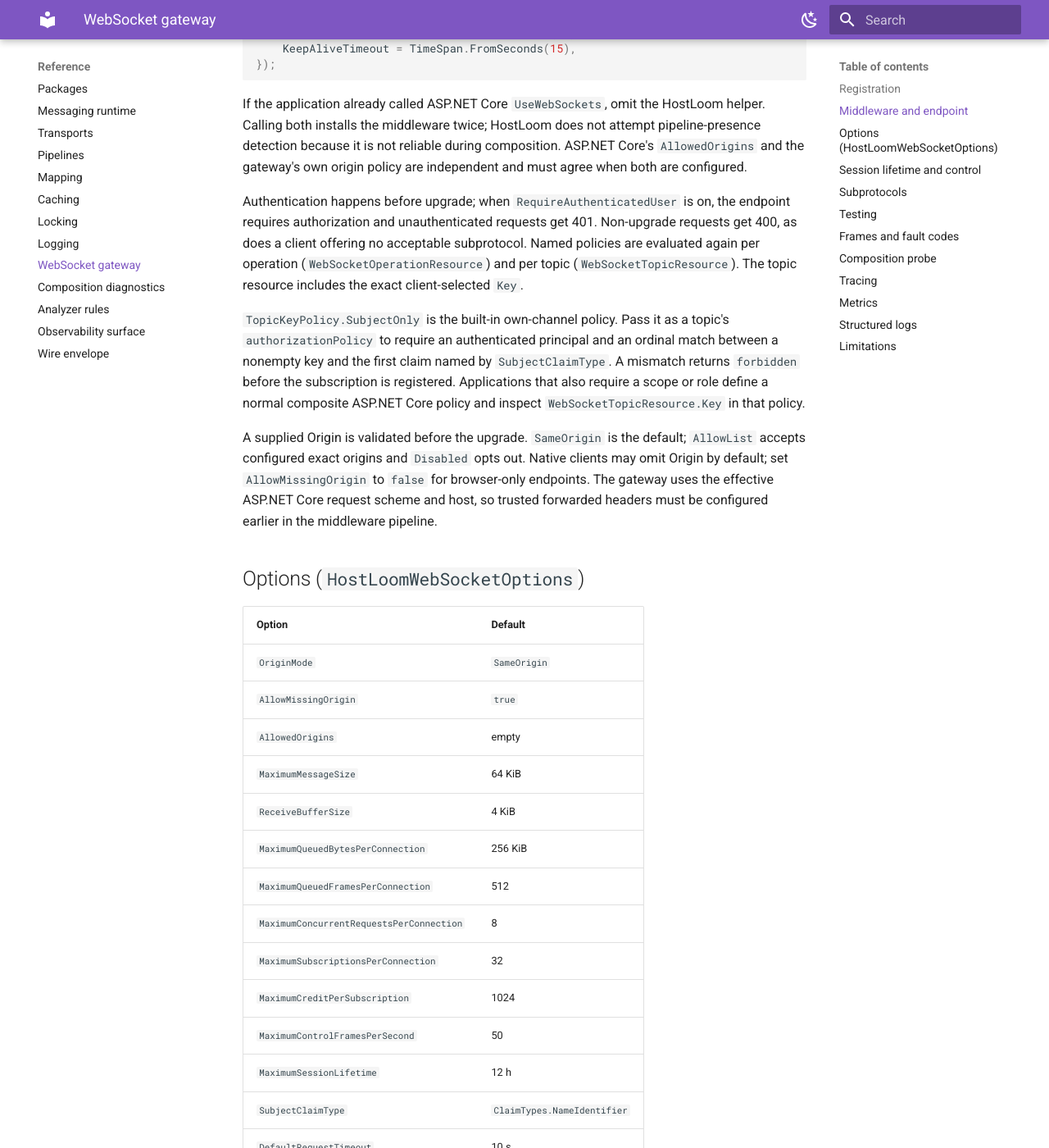
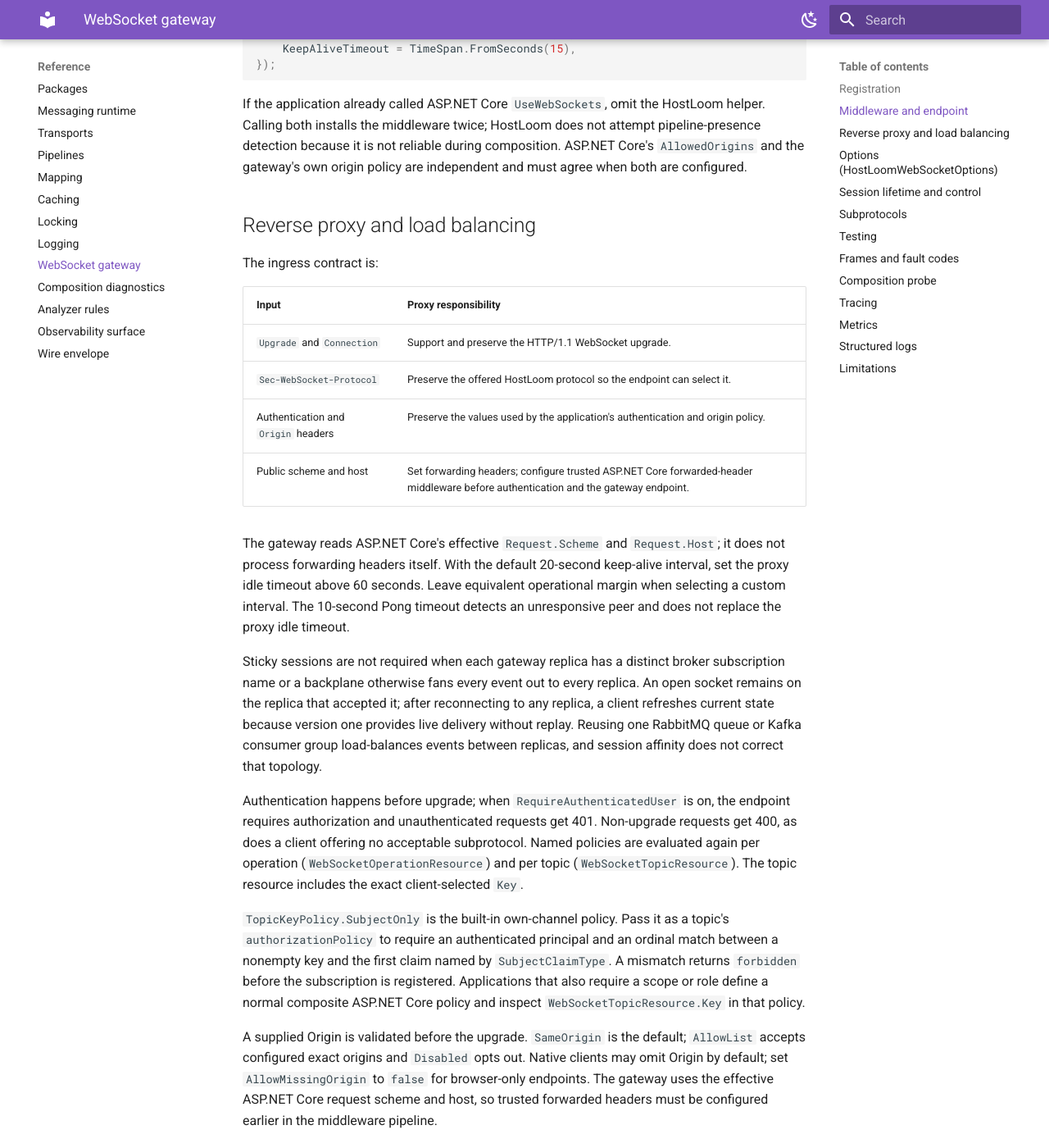
Before and after one commit to kidoz/hostloom, an MkDocs documentation site: the page built from docs/reference/websocket-gateway.md, in a window 1280 px wide and 1400 px high, scrolled down 1494 px. Shown: the whole window at 82% size. Built offline with MkDocs 1.6.1 and Material for MkDocs 9.7.7, drawn with Linux system fonts in a browser that asks for light colours.

Commit message:
Document reverse proxy and load balancing for the WebSocket gateway

```diff
--- a/docs/reference/websocket-gateway.md
+++ b/docs/reference/websocket-gateway.md
@@ -73,6 +73,28 @@ If the application already called ASP.NET Core `UseWebSockets`, omit the HostLoo
 both installs the middleware twice; HostLoom does not attempt pipeline-presence detection because
 it is not reliable during composition. ASP.NET Core's `AllowedOrigins` and the gateway's own origin
 policy are independent and must agree when both are configured.
+
+## Reverse proxy and load balancing
+
+The ingress contract is:
+
+| Input | Proxy responsibility |
+| --- | --- |
+| `Upgrade` and `Connection` | Support and preserve the HTTP/1.1 WebSocket upgrade. |
+| `Sec-WebSocket-Protocol` | Preserve the offered HostLoom protocol so the endpoint can select it. |
+| Authentication and `Origin` headers | Preserve the values used by the application's authentication and origin policy. |
+| Public scheme and host | Set forwarding headers; configure trusted ASP.NET Core forwarded-header middleware before authentication and the gateway endpoint. |
+
+The gateway reads ASP.NET Core's effective `Request.Scheme` and `Request.Host`; it does not process
+forwarding headers itself. With the default 20-second keep-alive interval, set the proxy idle
+timeout above 60 seconds. Leave equivalent operational margin when selecting a custom interval.
+The 10-second Pong timeout detects an unresponsive peer and does not replace the proxy idle timeout.
+
+Sticky sessions are not required when each gateway replica has a distinct broker subscription name
+or a backplane otherwise fans every event out to every replica. An open socket remains on the
+replica that accepted it; after reconnecting to any replica, a client refreshes current state because
+version one provides live delivery without replay. Reusing one RabbitMQ queue or Kafka consumer
+group load-balances events between replicas, and session affinity does not correct that topology.
 
 Authentication happens before upgrade; when `RequireAuthenticatedUser` is
 on, the endpoint requires authorization and unauthenticated requests get
```
Also changed, not shown: README.md (+7 -0 lines), src/HostLoom.AspNetCore.WebSockets/README.md (+23 -0 lines).
